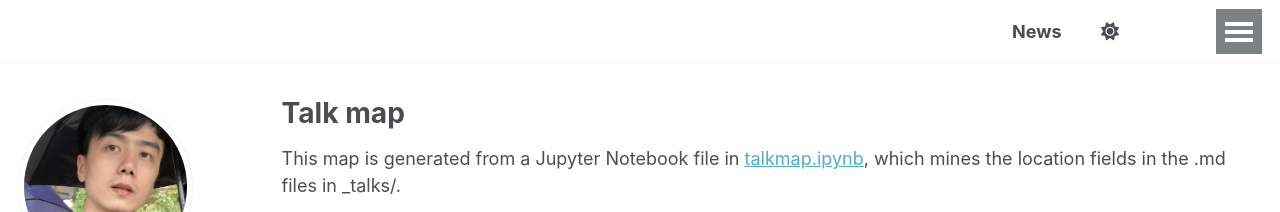
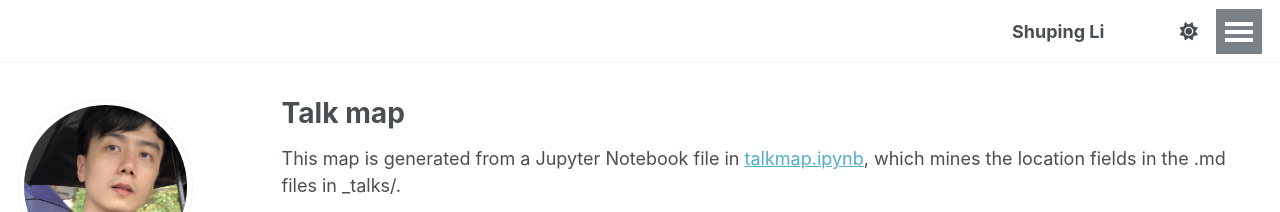
Before and after one commit to shuping-li/shuping-li.github.io, a Jekyll site: the page built from _pages/talkmap.html, in a window 1280 px wide. Shown: the top 212 px of the page. Built offline with Jekyll 4.4.1, drawn with Linux system fonts in a browser that asks for light colours; nearby versions of some CDN libraries; some web fonts are replaced.

Commit message:
Update masthead.html

```diff
--- a/_includes/masthead.html
+++ b/_includes/masthead.html
@@ -5,6 +5,7 @@
       <nav id="site-nav" class="greedy-nav">
         <button><div class="navicon"></div></button>
         <ul class="visible-links">
+          <li class="masthead__menu-item masthead__menu-item--lg persist"><a href="{{ base_path }}/">{{ site.title }}</a></li>
           {% for link in site.data.navigation.main %}
             {% if link.url contains 'http' %}
               {% assign domain = '' %}
```
